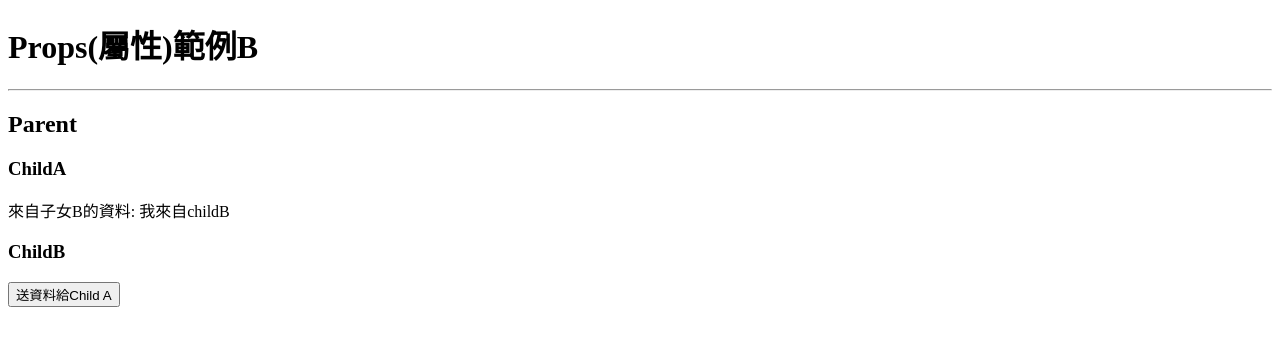
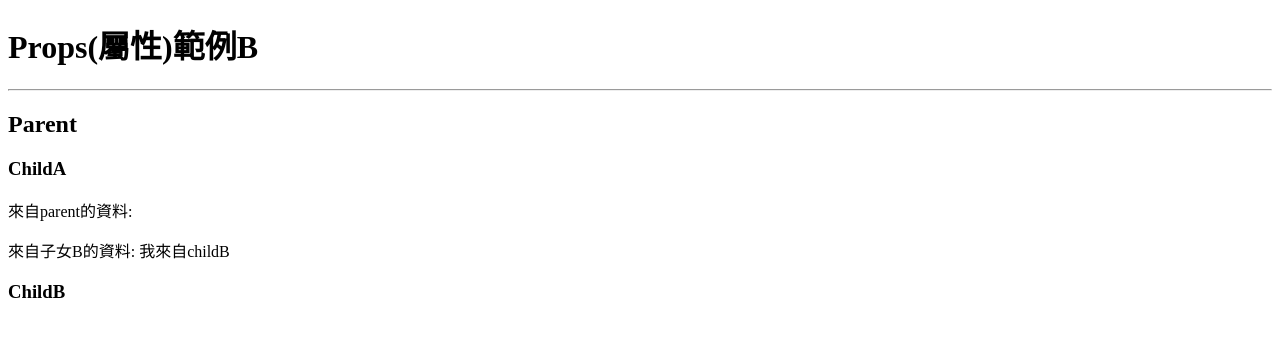
Before and after one commit to yanniao0827/React, a Next.js app: page /cs-0607/props_b in a window 1280 px wide. Shown: the top 346 px of the page. Built offline with nearby package versions, Linux system fonts and the light colour scheme.

Commit message:
上課前複習

```diff
--- a/components/props_b/child-a.js
+++ b/components/props_b/child-a.js
@@ -1,10 +1,10 @@
 import React from 'react';
 
-export default function ChildA({ dataFromChild }) {
+export default function ChildA({ pData }) {
   return (
     <>
       <h3>ChildA</h3>
-      {/* <p>來自子女B的資料: {dataFromChild}</p> */}
+      <p>來自parent的資料: {pData}</p>
     </>
   );
 }
--- a/components/props_b/child-b.js
+++ b/components/props_b/child-b.js
@@ -17,14 +17,14 @@ export default function ChildB({ setDataFromChild }) {
       >
         送資料給Parent
       </button> */}
-      <button
+      {/* <button
         onClick={() => {
           // 方式1: 利用事件處理函式執行
           setDataFromChild(cData);
         }}
       >
         送資料給Child A
-      </button>
+      </button> */}
     </>
   );
 }
```
